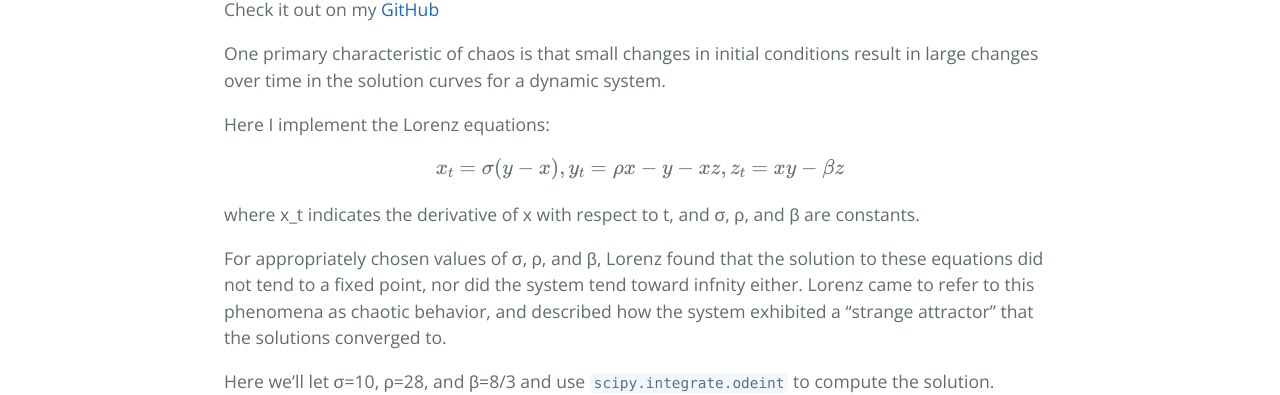
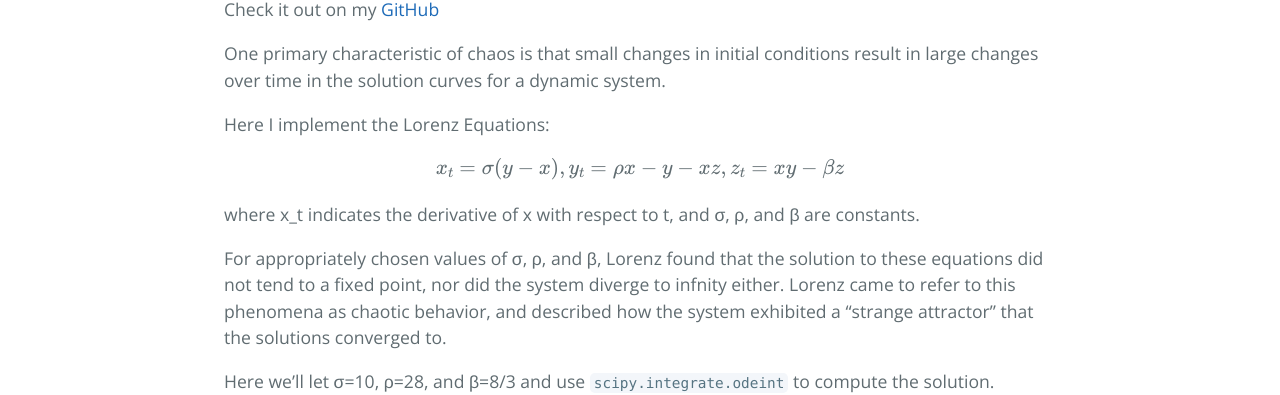
Before and after one commit to walkerhughes/portfolio, a Jekyll site: the page built from lorenz_equations.md, in a window 1280 px wide and 900 px high. Shown: the part 253-648 px from the top of the window. Built offline with Jekyll 4.4.1, drawn with Linux system fonts in a browser that asks for light colours; formulas are drawn with MathJax 3; our own code applies the rules of GitHub Pages for plain Markdown files; some of the changed text lies outside the part shown.

Commit message:
Update lorenz_equations.md

````diff
--- a/lorenz_equations.md
+++ b/lorenz_equations.md
@@ -10,13 +10,13 @@ layout: default
 
 One primary characteristic of chaos is that small changes in initial conditions result in large changes over time in the solution curves for a dynamic system.
 
-Here I implement the Lorenz equations:
+Here I implement the Lorenz Equations:
 
 <p><span class="math display">\[x_t = \sigma (y - x), y_t = \rho x - y - xz, z_t = xy - \beta z\]</span></p>
 
 where x_t indicates the derivative of x with respect to t, and σ, ρ, and β are constants.
 
-For appropriately chosen values of σ, ρ, and β, Lorenz found that the solution to these equations did not tend to a fixed point, nor did the system tend toward infnity either. Lorenz came to refer to this phenomena as chaotic behavior, and described how the system exhibited a "strange attractor" that the solutions converged to.
+For appropriately chosen values of σ, ρ, and β, Lorenz found that the solution to these equations did not tend to a fixed point, nor did the system diverge to infnity either. Lorenz came to refer to this phenomena as chaotic behavior, and described how the system exhibited a "strange attractor" that the solutions converged to.
 
 Here we'll let σ=10, ρ=28, and β=8/3 and use `scipy.integrate.odeint` to compute the solution.
 
@@ -63,7 +63,7 @@ plt.show()
 
 We can clearly see these "strange attractors" that Lorenz described, they're the big swirls in our solution curves that don't approach a specific point, but also don't diverge off to infinity.
 
-A hallmark of chaotic systems is that the solution curve is highly dependent on the coice of initial condition, however. To show this, I'll plot three solutions to the Lorenz Equations, each with a slightly different initial condition sampled from the uniform distribution on [-15, 15].
+A hallmark of chaotic systems is that the solution curve is highly dependent on the coice of initial condition. To show this, I'll plot three solutions to the Lorenz Equations, each with a slightly different initial condition sampled from the uniform distribution on [-15, 15].
 
 ```python
 # init plot figure
````
Also changed, not shown: other parts of lorenz_equations.md (+1 -1 lines).
